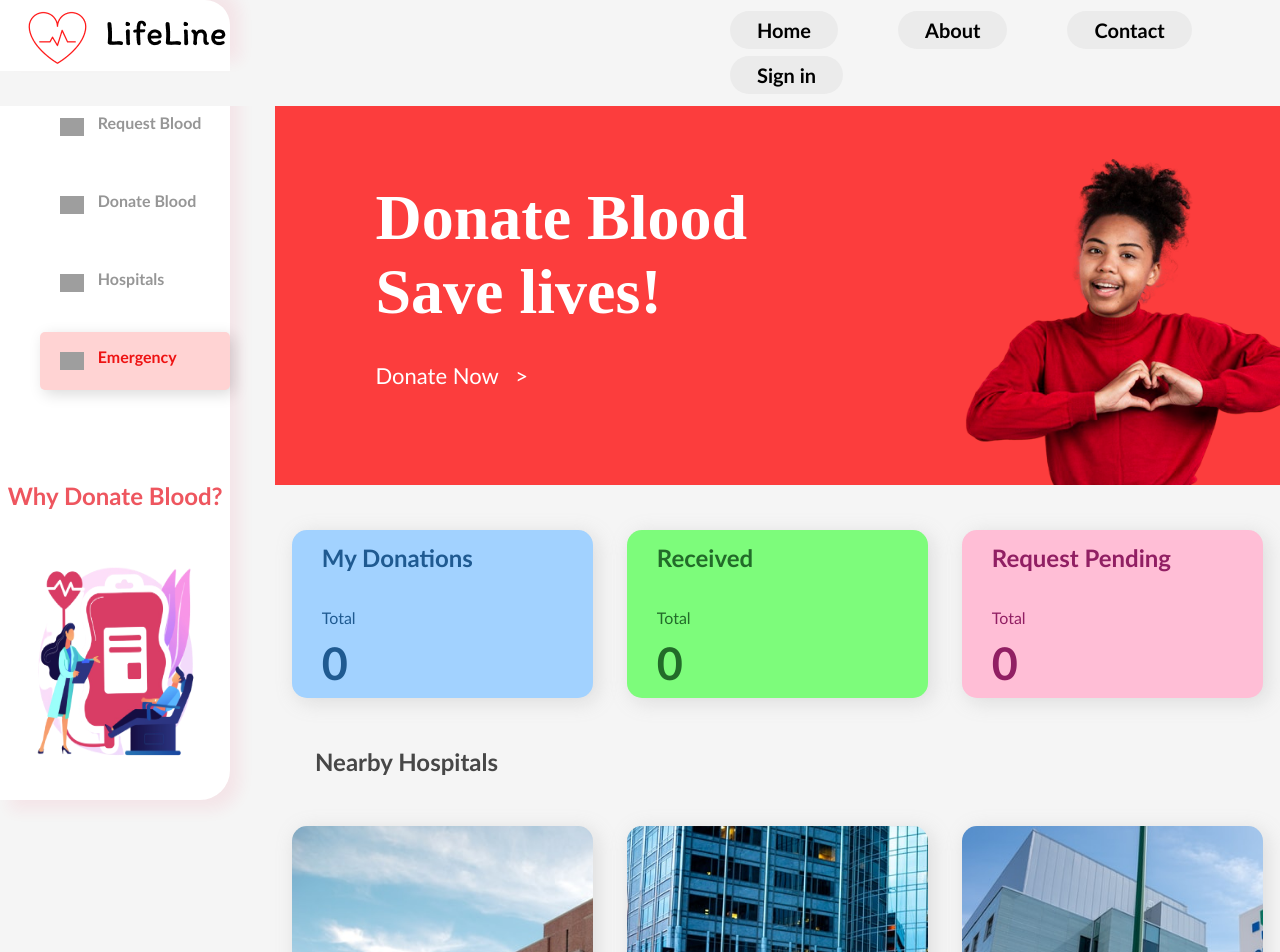
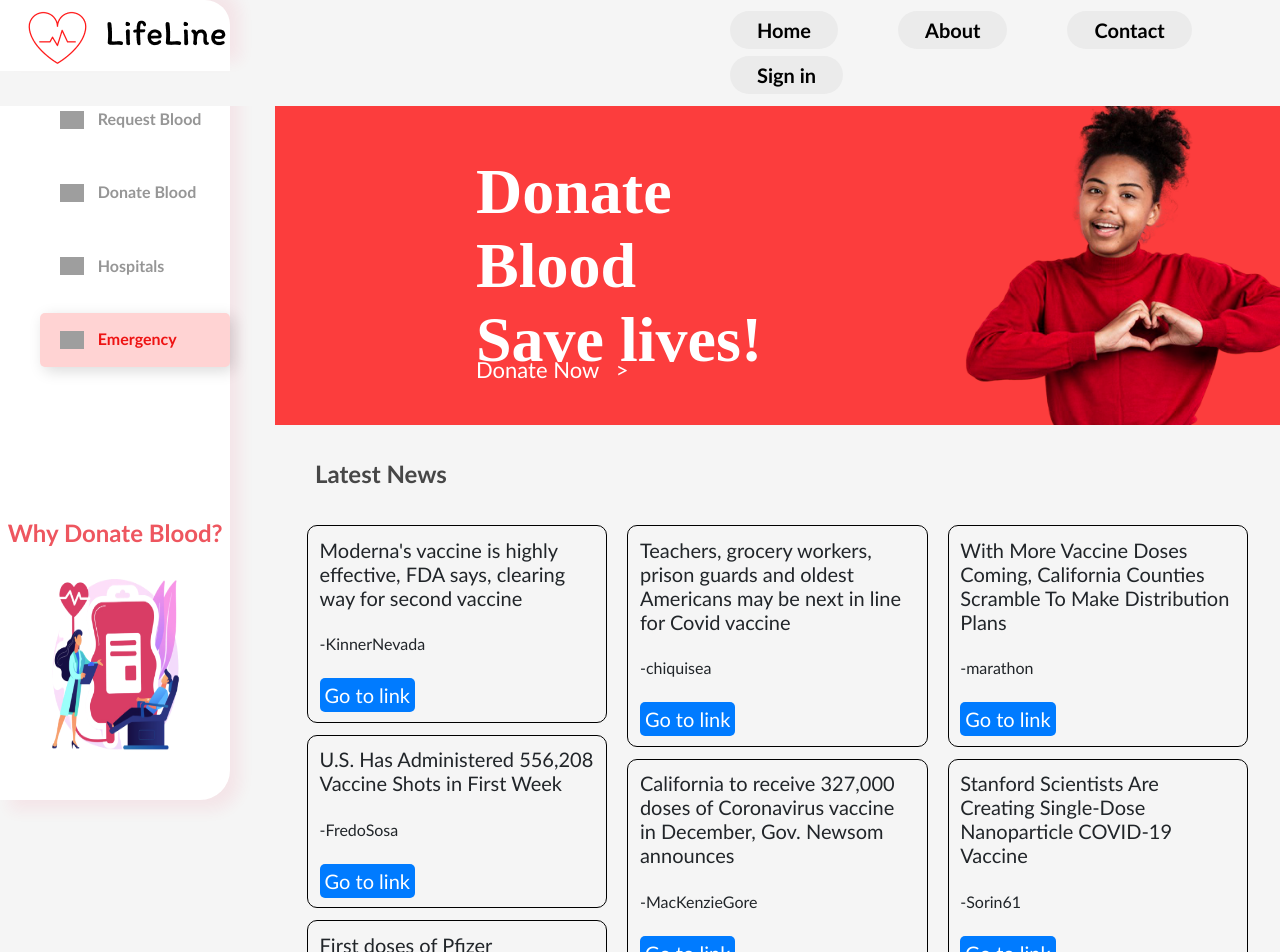
Before and after one commit to shivanikadam910/lifeline-blood-app, a React (Create React App) app: page / in a window 1280 px wide. Shown: the top 952 px of the page. Built offline with nearby package versions, Linux system fonts and the light colour scheme; no server answers; grey boxes are pictures that could not be loaded.

Commit message:
replaced dashboard with homescreen

```diff
--- a/src/App.js
+++ b/src/App.js
@@ -7,7 +7,7 @@ import Navbar from "./components/navbar";
 import LoginPage from "./components/LoginPage";
 import Register from "./components/Register";
 import HomeScreen from "./components/HomeScreen";
-import Dashboard from "./components/dashboard";
+import dashboard from "./components/dashboard";
 import Verification from "./components/VerificationReq";
 
 import 'bootstrap/dist/css/bootstrap.min.css';
@@ -18,11 +18,11 @@ class App extends Component {
       <Router>
         <UserProvider>
           <Navbar />
-          <Route exact path="/" component={Dashboard} />
+          <Route exact path="/" component={HomeScreen} />
           <Route exact path="/Signup" component={Register} />
           <Route exact path="/Login" component={LoginPage} />
           <Route exact path="/Home" component={HomeScreen} />
-          <Route exact path="/dashboard" component={Dashboard} />
+          <Route exact path="/dashboard" component={dashboard} />
           <Route exact path="/verificationReq" component={Verification} />
         </UserProvider>
       </Router>
--- a/src/components/HomeScreen.js
+++ b/src/components/HomeScreen.js
@@ -1,14 +1,40 @@
-import React from "react";
-import "../static/home.css";
-import lifeline from "../images/lifeline.png";
+import React, { Component } from 'react'
+import Card from 'react-bootstrap/Card'
+import CardColumns from 'react-bootstrap/CardColumns'
+import CardGroup from 'react-bootstrap/CardGroup'
+import '../static/dashboard.css'
+import '../static/home.css'
+import data from '../Blood_news_json'
+
 import smile from "../images/smiling-woman.png";
 import donate from "../images/donateVector.png";
-import { Link } from "react-router-dom";
 
-class HomeScreen extends React.Component {
-  render() {
+const newdata = data.map((data) => {
     return (
-      <div className="containermain" >
+        <Card key={data.post_id} style={{ background: '#f5f5f5' }}>
+            <Card.Body>
+                <Card.Title>{data.post_title}</Card.Title>
+                <Card.Text>
+                      -{data.post_author}
+                </Card.Text>
+
+                <a className="btn-primary"
+                    href={data.post_url}
+                    target="_blank"
+                    rel=" noopener noreferrer"
+                >
+                    Go to link
+          </a>
+            </Card.Body>
+        </Card>
+
+    )
+}
+)
+export default class Main extends Component {
+    render() {
+        return (
+            <div className="containermain" >
       <div className="sidebar">
 
         <div className="menu">
@@ -64,42 +90,14 @@ class HomeScreen extends React.Component {
             </div>
         </div>
 
-        <div className="card-grid">
-          <div className="card1">
-            <div>My Donations</div>
-            <div className="total">Total</div>
-            <div className="num">0</div>
-          </div>
-          <div className="card2">
-            <div>Received</div>
-            <div className="total">Total</div>
-            <div className="num">0</div>
-          </div>
-          <div className="card3">
-            <div>Request Pending</div>
-            <div className="total">Total</div>
-            <div className="num">0</div>
-          </div>
-        </div>
 
-          <div className="nearby">Nearby Hospitals</div>
-          <div className="card-grid">
-            <div className="hospital1">
-              <div className="hospitalName">City Hospital</div>
-            </div>
-            <div className="hospital2">
-              <div className="hospitalName">City Hospital</div>
-            </div>
-            <div className="hospital3">
-              <div className="hospitalName">City Hospital</div>
-            </div>
-          </div>
-
+          <div className="nearby">Latest News</div>
+          <CardColumns className=" m-3 p-3 owncard "> {newdata}  </CardColumns>
       </div>
 
     </div>
-    );
-  }
+
+
+        )
+    }
 }
-
-export default HomeScreen;
--- a/src/components/dashboard.js
+++ b/src/components/dashboard.js
@@ -1,40 +1,14 @@
-import React, { Component } from 'react'
-import Card from 'react-bootstrap/Card'
-import CardColumns from 'react-bootstrap/CardColumns'
-import CardGroup from 'react-bootstrap/CardGroup'
-import '../static/dashboard.css'
-import '../static/home.css'
-import data from '../Blood_news_json'
-
+import React from "react";
+import "../static/home.css";
+import lifeline from "../images/lifeline.png";
 import smile from "../images/smiling-woman.png";
 import donate from "../images/donateVector.png";
+import { Link } from "react-router-dom";
 
-const newdata = data.map((data) => {
+class dashboard extends React.Component {
+  render() {
     return (
-        <Card key={data.post_id} className="m-3 p-3 ">
-            <Card.Body>
-                <Card.Title>{data.post_title}</Card.Title>
-                <Card.Text>
-                      -{data.post_author}
-                </Card.Text>
-
-                <a className="btn-primary"
-                    href={data.post_url}
-                    target="_blank"
-                    rel=" noopener noreferrer"
-                >
-                    Go to link
-          </a>
-            </Card.Body>
-        </Card>
-
-    )
-}
-)
-export default class Main extends Component {
-    render() {
-        return (
-            <div className="containermain" >
+      <div className="containermain" >
       <div className="sidebar">
 
         <div className="menu">
@@ -120,12 +94,12 @@ export default class Main extends Component {
               <div className="hospitalName">City Hospital</div>
             </div>
           </div>
-          <CardColumns className=" m-3 p-3 owncard "> {newdata}  </CardColumns>
+
       </div>
 
     </div>
+    );
+  }
+}
 
-
-        )
-    }
-}
+export default dashboard;
--- a/src/static/dashboard.css
+++ b/src/static/dashboard.css
@@ -10,18 +10,20 @@
     text-decoration: none;
     font-size: 20px;
     padding: 5px ;
+    border-radius: 5px;
   }
 
   a:hover {
   text-decoration: none;
-  background: rgb(230,110,171)  !important;
-
+  background:#fc3d3d  !important;
+  transition: 300ms;
   }
-
 
   .card{
     border: black 1px solid!important;
-    border-radius: 1px !important;
+    border-radius: 10px !important;
+    padding: 10px;
+    background-color: black;
   }
   .card-body {
     padding: 1.60px !important;
--- a/src/static/home.css
+++ b/src/static/home.css
@@ -63,8 +63,8 @@
   width: 100%;
   margin-top: 20px;
   margin-bottom: 10px;
-  padding-top: 15px;
-  padding-bottom: 15px;
+  padding-top: 10px;
+  padding-bottom: 10px;
   padding-left: 5px;
   padding-right: 5px;
   display: flex;
@@ -92,12 +92,14 @@
 }
 .menulist h3 {
   width: 70%;
+
+  padding-top: 6px;
   padding-left: 10px;
   font-family: Calibri;
   font-style: normal;
   font-weight: 600;
   font-size: 16px;
-  line-height: 20px;
+
   /* identical to box height */
   color: #969696;
 }
@@ -108,8 +110,8 @@
   margin-top: 20px;
   margin-bottom: 10px;
 
-  padding-top: 15px;
-  padding-bottom: 15px;
+  padding-top: 10px;
+  padding-bottom: 10px;
   padding-left: 5px;
   padding-right: 5px;
   display: flex;
@@ -138,6 +140,7 @@
   width: 70%;
   padding-left: 10px;
 
+  padding-top: 6px;
   font-family: Calibri;
   font-style: normal;
   font-weight: 600;
@@ -153,7 +156,7 @@
   display: flex;
   flex-flow: row wrap ;
   justify-content: space-around;
-  margin-top: 45px;
+  margin-top: 105px;
 
 }
 .why:hover {
@@ -169,17 +172,19 @@
   font-size: 24px;
   line-height: 30px;
   padding-top: 20px;
-  padding-bottom: -5px;
+
+  margin-bottom: -60px;
   color: #ee565f;
 
 }
 .donateVector {
-  margin-top: 0px;
+  margin-top: -10px;
   width: 100%;
   text-align: center;
+  padding-bottom: 0px;
   padding-bottom: 60px;
-  height: 70%;
-  width: 80%;
+  height: 65%;
+  width: 65%;
 }
 
 .donateVector img{
@@ -217,8 +222,8 @@ font-style: normal;
 font-weight: 600;
 font-size: 64px;
 line-height: 74px;
-margin-left: 20%;
-margin-top: 20%;
+margin-left: 40%;
+margin-top: 15%;
 color: #ffffff;
 }
 .banner1 h3 {
@@ -228,7 +233,7 @@ font-style: normal;
 font-weight: 500;
 font-size: 22px;
 line-height: 30px;
-margin-left: 20%;
+margin-left: 40%;
 margin-top: -50px;
 color: #ffffff;
 }
@@ -237,7 +242,7 @@ cursor: pointer;
 }
 .banner2{
   width: 50%;
-  margin-top: 7%;
+  margin-top: 1%;
 }
 .banner2 img {
   width: 100%;
@@ -318,6 +323,7 @@ font-size: 45px;
   /* identical to box height */
   color: #474747;
   padding-left: 40px;
+  margin-top: 30px;
 }
 
 .hospital1,
```
